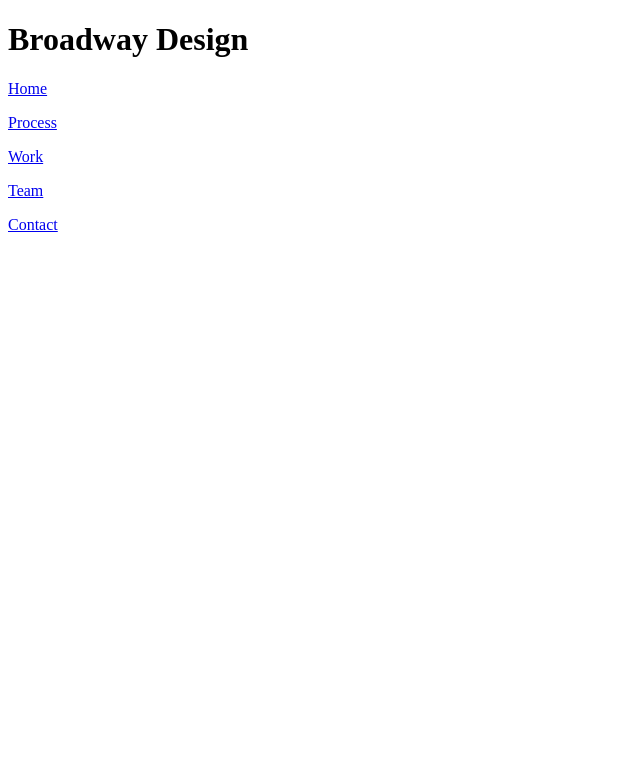
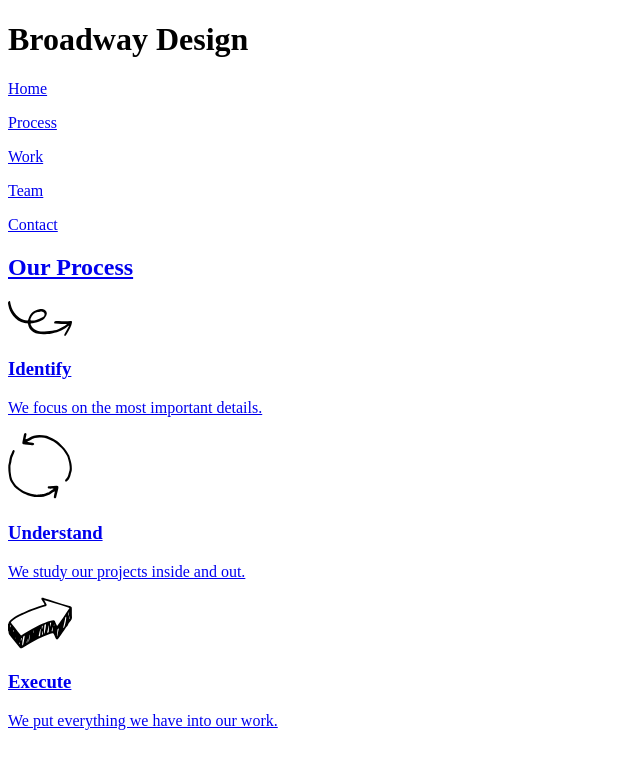
Before and after one commit to Rymao/broadway, a plain HTML site: page index.html in a window 1280 px wide. Shown: the whole page, without its empty margins (0-640 px from the left). Drawn offline with Linux system fonts and the light colour scheme.

Commit message:
Add process section

```diff
--- a/index.html
+++ b/index.html
@@ -13,6 +13,19 @@
       <p class="nav"><a href="#">Team</p>
       <p class="nav"><a href="#">Contact</p>
 
+          <!-- Process section -->
+    <h2 class="supporting">Our Process</h2>
 
+      <img src="./resources/images/identify.svg">
+      <h3 class="supporting-item">Identify</h3>
+        <p>We focus on the most important details.</p>
+
+      <img src="./resources/images/understand.svg">
+      <h3 class="supporting-item">Understand</h3>
+        <p>We study our projects inside and out.</p>
+
+      <img src="./resources/images/execute.svg">
+      <h3 class="supporting-item">Execute</h3>
+        <p>We put everything we have into our work.</p>
   </body>
 </html>
```
